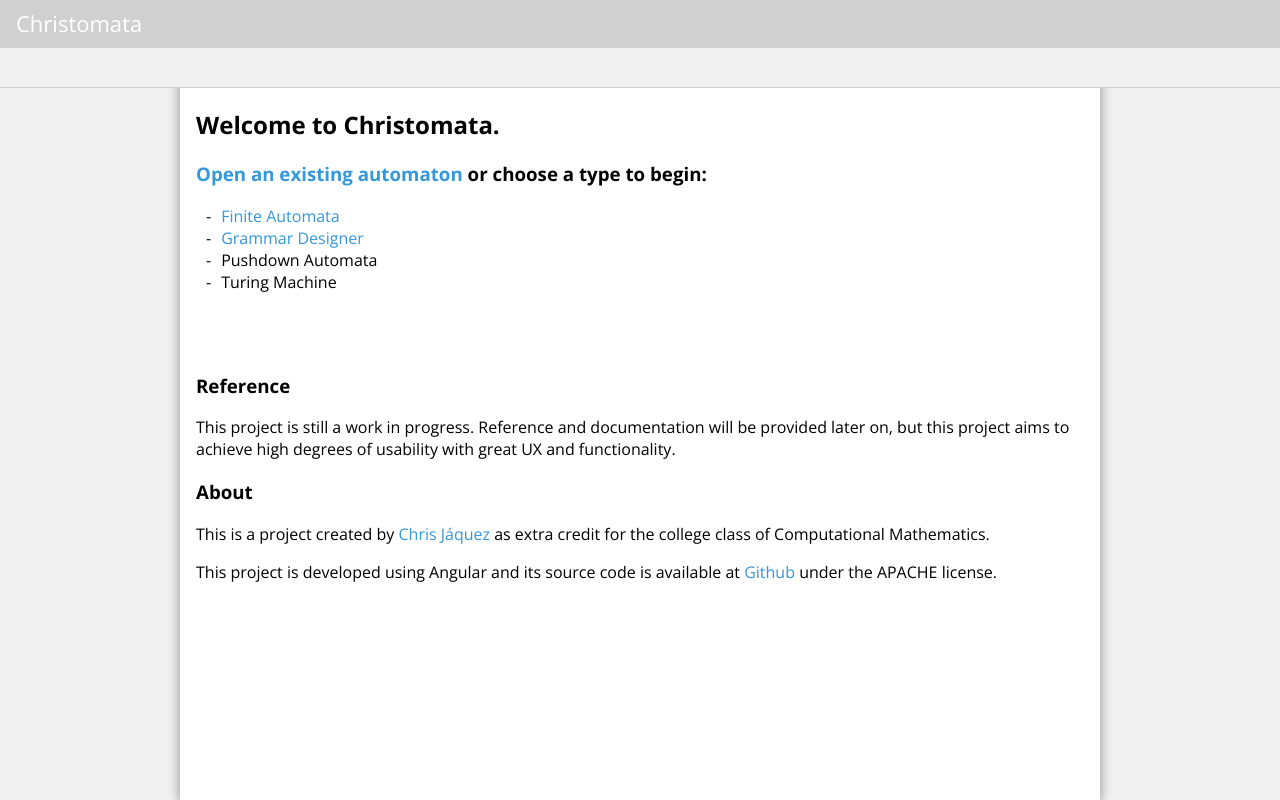
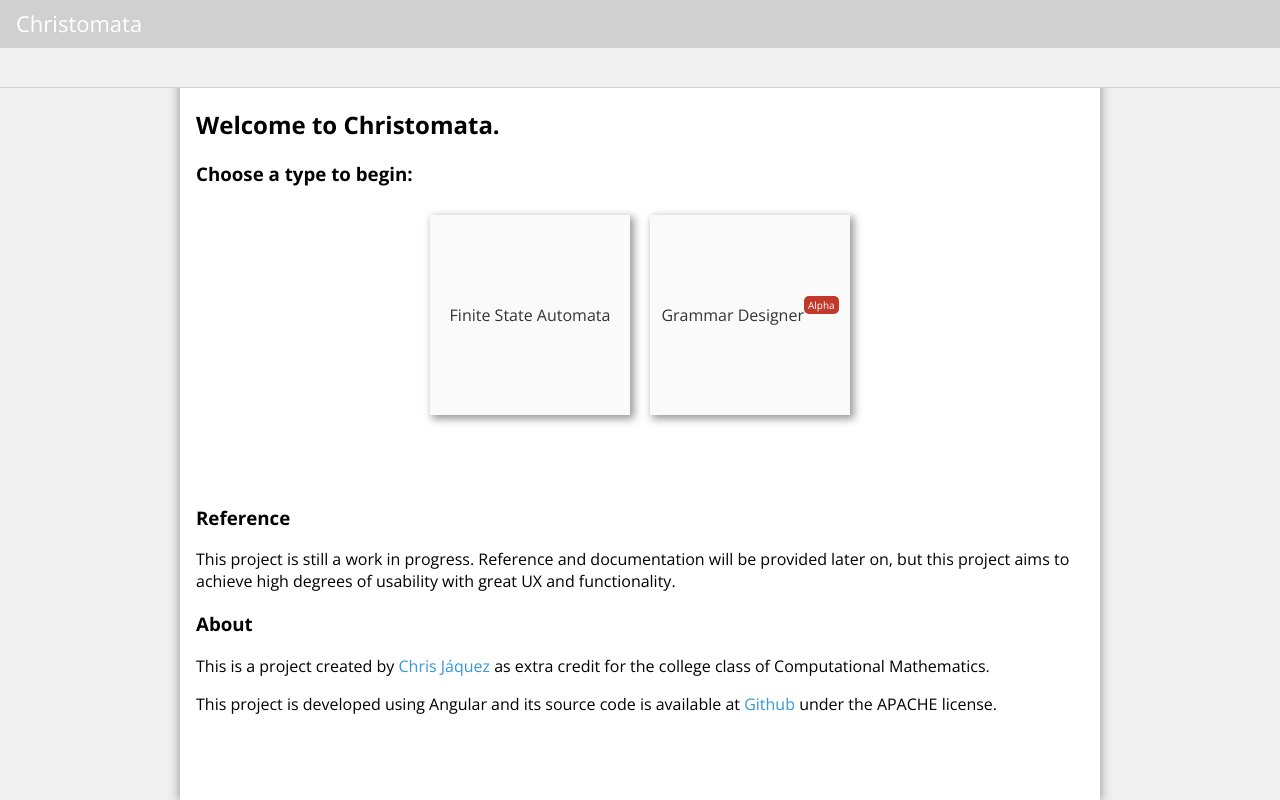
Before and after one commit to Tigermisu/automata-simulator, an Angular app: page /home in a window 1280 px wide. Built offline with nearby package versions, Linux system fonts and the light colour scheme.

Commit message:
Refactored main menu, removed sim window in finite automaton

```diff
--- a/src/app/finite-automaton/simulator.component.css
+++ b/src/app/finite-automaton/simulator.component.css
@@ -2,7 +2,6 @@
   position: fixed;
   bottom: 0;
   left: 0;
-  right: 0;
   z-index: 10;
   height: 200px;
   border-top: #bcbcbc solid 1px;
@@ -38,11 +37,3 @@
   padding: 0;
   height: 30px;
 }
-
-.simulator-output {
-  background-color: #fff;
-  float: right;
-  min-height: 100%;
-  overflow-y: auto;
-  width: calc(100vw - 200px);
-}
--- a/src/app/finite-automaton/simulator.component.html
+++ b/src/app/finite-automaton/simulator.component.html
@@ -10,7 +10,4 @@
     <button (click)="step()">Step</button>
     <button (click)="reset()">Reset</button>
   </div>
-  <div class="simulator-output">
-
-  </div>
 </div>
--- a/src/app/main-menu.component.css
+++ b/src/app/main-menu.component.css
@@ -10,15 +10,39 @@
   padding-top: 88px;
 }
 
-ul {
-  list-style: none;
-  padding-left: 10px;
+.automata-options {
+  display: flex;
+  justify-content: center;
 }
 
-li:before {
-  content: "-";
-  margin-right: 10px;
+.automata-options > a > div {
+  display: flex;
+  justify-content: center;
+  align-items: center;
+  background-color: #fafafa;
+  width: 200px;
+  height: 200px;
+  box-shadow: 3px 3px 8px 1px #999;
+  margin: 10px;
+  transition: box-shadow 0.3s, background-color 0.3s;
+  color: #333;
 }
+
+.automata-options > a > div:hover {
+  box-shadow: 4px 4px 8px 3px #999;
+  background-color: #f7f7f7;
+}
+
+.tag {
+  position: relative;
+  top: -10px;
+  font-size: 10px;
+  color: #fff;
+  background-color: #c0392b;
+  border-radius: 5px;
+  padding: 2px 4px;
+}
+
 
 .margin {
   margin: 80px;
--- a/src/app/main-menu.component.html
+++ b/src/app/main-menu.component.html
@@ -1,12 +1,10 @@
 <div class="container">
   <h2>Welcome to Christomata.</h2>
-  <h3><a routerLink="">Open an existing automaton</a> or choose a type to begin:</h3>
-  <ul>
-    <li><a routerLink="/finite">Finite Automata</a></li>
-    <li><a routerLink="/grammar">Grammar Designer</a></li>
-    <li>Pushdown Automata</li>
-    <li>Turing Machine</li>
-  </ul>
+  <h3>Choose a type to begin:</h3>
+  <div class="automata-options">
+    <a routerLink="/finite"><div>Finite State Automata</div></a>
+    <a routerLink="/grammar"><div>Grammar Designer <span class="tag">Alpha</span></div></a>
+  </div>
 
   <div class="margin"></div>
 
@@ -14,7 +12,7 @@
   <p>This project is still a work in progress. Reference and documentation will be provided later on, but this project aims
     to achieve high degrees of usability with great UX and functionality.</p>
   <h3>About</h3>
-  <p>This is a project created by <a href="http://jaquez.mx/">Chris Jáquez</a> as extra credit for the college class of Computational
+  <p>This is a project created by <a href="https://jaquez.mx/">Chris Jáquez</a> as extra credit for the college class of Computational
     Mathematics.</p>
   <p>This project is developed using Angular and its source code is available at <a href="https://github.com/Tigermisu/automaton-simulator">Github</a>    under the APACHE license.</p>
 </div>
```
